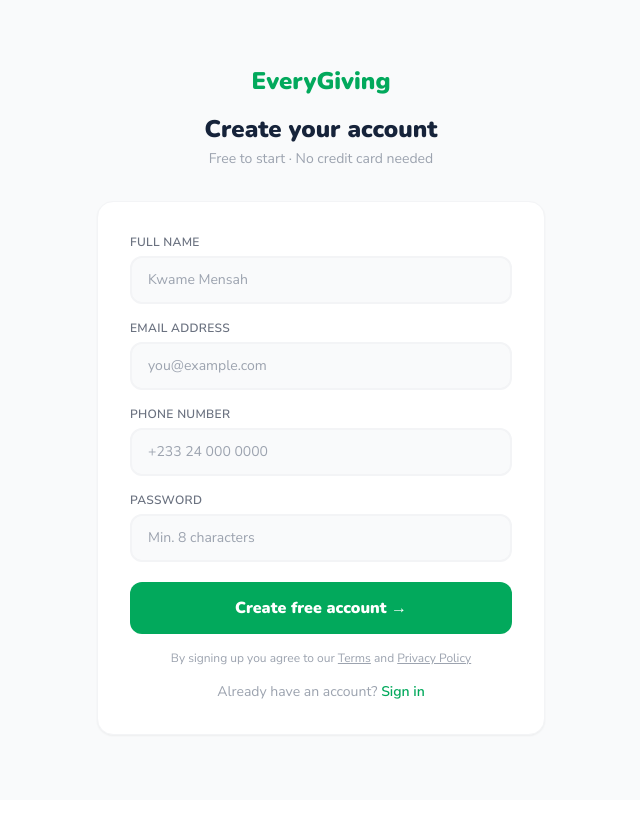
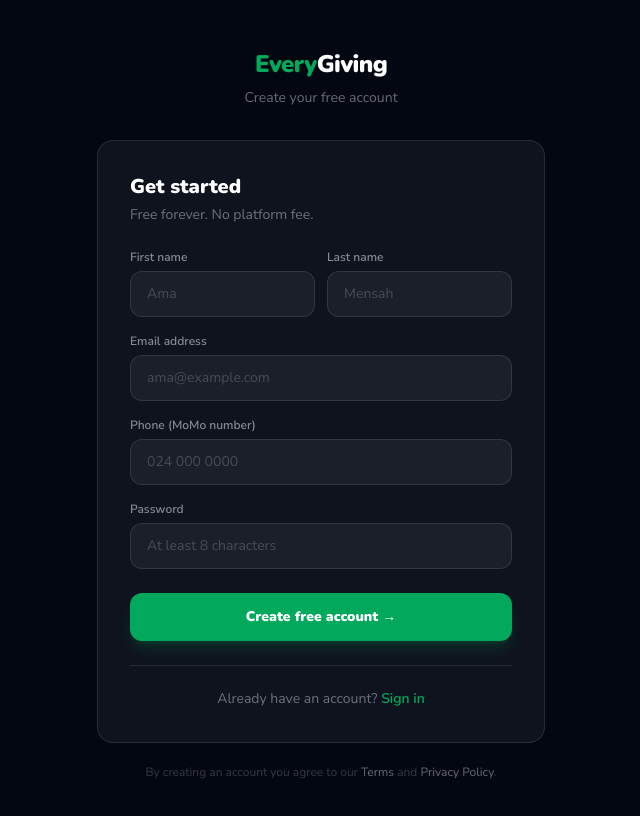
Before and after one commit to jefferyofosu1-cyber/everygivinggh, a Next.js app: page /auth/signup in a window 1280 px wide. Shown: the top 816 px of the page, without its empty margins (319-959 px from the left). Built offline with nearby package versions, Linux system fonts and the light colour scheme; no server answers.

Commit message:
Add files via upload

```diff
--- /dev/null
+++ b/app/auth/callback/route.ts
@@ -0,0 +1,34 @@
+import { NextRequest, NextResponse } from 'next/server'
+import { createServerClient } from '@supabase/ssr'
+import { cookies } from 'next/headers'
+
+export async function GET(request: NextRequest) {
+  const requestUrl = new URL(request.url)
+  const code = requestUrl.searchParams.get('code')
+  const next = requestUrl.searchParams.get('next') ?? '/create'
+
+  if (code) {
+    const cookieStore = cookies()
+    const supabase = createServerClient(
+      process.env.NEXT_PUBLIC_SUPABASE_URL!,
+      process.env.NEXT_PUBLIC_SUPABASE_ANON_KEY!,
+      {
+        cookies: {
+          getAll() { return cookieStore.getAll() },
+          setAll(cookiesToSet) {
+            cookiesToSet.forEach(({ name, value, options }) =>
+              cookieStore.set(name, value, options)
+            )
+          },
+        },
+      }
+    )
+    const { error } = await supabase.auth.exchangeCodeForSession(code)
+    if (!error) {
+      return NextResponse.redirect(new URL(next, requestUrl.origin))
+    }
+  }
+
+  // On failure, redirect to signup with error message
+  return NextResponse.redirect(new URL('/auth/signup?error=confirmation_failed', requestUrl.origin))
+}
--- /dev/null
+++ b/app/auth/confirm/page.tsx
@@ -0,0 +1,79 @@
+'use client'
+import { useEffect } from 'react'
+import { useRouter, useSearchParams } from 'next/navigation'
+import { Suspense } from 'react'
+import Link from 'next/link'
+
+function ConfirmContent() {
+  const router = useRouter()
+  const searchParams = useSearchParams()
+  const error = searchParams.get('error')
+
+  useEffect(() => {
+    if (!error) {
+      // Auto-redirect to create after 3 seconds
+      const t = setTimeout(() => router.push('/create'), 3000)
+      return () => clearTimeout(t)
+    }
+  }, [error, router])
+
+  if (error) {
+    return (
+      <div className="min-h-screen bg-navy flex items-center justify-center px-5">
+        <div className="max-w-md w-full text-center">
+          <div className="w-20 h-20 bg-red-500/10 rounded-full flex items-center justify-center mx-auto mb-6 text-4xl">❌</div>
+          <h1 className="font-nunito font-black text-white text-2xl mb-3">Confirmation failed</h1>
+          <p className="text-white/50 text-sm mb-8">The confirmation link may have expired. Try signing up again.</p>
+          <Link href="/auth/signup"
+            className="inline-block bg-primary text-white font-nunito font-black px-8 py-3.5 rounded-full hover:-translate-y-0.5 transition-all">
+            Back to sign up
+          </Link>
+        </div>
+      </div>
+    )
+  }
+
+  return (
+    <div className="min-h-screen bg-navy flex items-center justify-center px-5">
+      <div className="max-w-md w-full text-center">
+        {/* Animated check */}
+        <div className="relative inline-flex items-center justify-center w-24 h-24 mb-6">
+          <div className="absolute inset-0 bg-primary/20 rounded-full animate-ping" />
+          <div className="relative w-24 h-24 bg-primary rounded-full flex items-center justify-center text-4xl shadow-xl shadow-primary/30">
+            ✅
+          </div>
+        </div>
+
+        <h1 className="font-nunito font-black text-white text-3xl mb-3">Email confirmed!</h1>
+        <p className="text-white/50 text-sm mb-2">Welcome to Every Giving.</p>
+        <p className="text-white/30 text-xs mb-8">Taking you to start your campaign in a moment…</p>
+
+        {/* Progress bar */}
+        <div className="w-48 h-1 bg-white/10 rounded-full mx-auto mb-8 overflow-hidden">
+          <div className="h-full bg-primary rounded-full animate-[grow_3s_ease-in-out_forwards]" style={{ width: '0%', animation: 'width 3s ease forwards' }} />
+        </div>
+
+        <Link href="/create"
+          className="inline-block bg-primary text-white font-nunito font-black px-8 py-3.5 rounded-full hover:-translate-y-0.5 transition-all shadow-lg shadow-primary/25 text-sm">
+          Start your campaign now →
+        </Link>
+
+        <p className="text-white/20 text-xs mt-6">
+          Check your inbox — your welcome email is on its way.
+        </p>
+      </div>
+    </div>
+  )
+}
+
+export default function ConfirmPage() {
+  return (
+    <Suspense fallback={
+      <div className="min-h-screen bg-navy flex items-center justify-center">
+        <div className="w-16 h-16 bg-primary/20 rounded-full animate-pulse" />
+      </div>
+    }>
+      <ConfirmContent />
+    </Suspense>
+  )
+}
--- a/app/auth/signup/page.tsx
+++ b/app/auth/signup/page.tsx
@@ -1,75 +1,176 @@
 'use client'
 import { useState } from 'react'
 import Link from 'next/link'
-import { useRouter } from 'next/navigation'
 import { createClient } from '@/lib/supabase'
-import toast from 'react-hot-toast'
+import { trackFundraiserSignup } from '@/lib/crm'
 
 export default function SignupPage() {
-  const [form, setForm] = useState({ full_name: '', email: '', phone: '', password: '' })
+  const [form, setForm] = useState({ firstName: '', lastName: '', email: '', phone: '', password: '' })
   const [loading, setLoading] = useState(false)
-  const router = useRouter()
-  const supabase = createClient()
+  const [error, setError] = useState('')
+  const [submitted, setSubmitted] = useState(false)
 
-  const set = (k: string) => (e: React.ChangeEvent<HTMLInputElement>) => setForm(f => ({ ...f, [k]: e.target.value }))
-
-  const handleSignup = async (e: React.FormEvent) => {
+  const handleSubmit = async (e: React.FormEvent) => {
     e.preventDefault()
     setLoading(true)
-    const { error } = await supabase.auth.signUp({
+    setError('')
+
+    const supabase = createClient()
+    const redirectTo = `${window.location.origin}/auth/callback?next=/create`
+
+    const { data, error: authError } = await supabase.auth.signUp({
       email: form.email,
       password: form.password,
-      options: { data: { full_name: form.full_name, phone: form.phone } }
+      options: {
+        emailRedirectTo: redirectTo,
+        data: {
+          full_name: `${form.firstName} ${form.lastName}`.trim(),
+          phone: form.phone,
+        },
+      },
     })
-    if (error) {
-      toast.error(error.message)
-    } else {
-      toast.success('Account created! Check your email to verify.')
-      router.push('/dashboard')
-      router.refresh()
+
+    if (authError) {
+      setError(authError.message)
+      setLoading(false)
+      return
     }
+
+    if (data.user) {
+      await supabase.from('profiles').upsert({
+        id: data.user.id,
+        full_name: `${form.firstName} ${form.lastName}`.trim(),
+        phone: form.phone,
+      })
+      trackFundraiserSignup({
+        email: form.email,
+        firstName: form.firstName,
+        lastName: form.lastName,
+        phone: form.phone,
+      })
+    }
+
     setLoading(false)
+    setSubmitted(true)
   }
 
+  // ── CHECK EMAIL SCREEN ────────────────────────────────────────────────────
+  if (submitted) {
+    return (
+      <div className="min-h-screen bg-gray-950 flex items-center justify-center px-5 py-12">
+        <div className="max-w-md w-full text-center">
+          <div className="relative inline-flex items-center justify-center w-24 h-24 mb-6">
+            <div className="absolute inset-0 bg-primary/20 rounded-full animate-ping" />
+            <div className="relative w-24 h-24 bg-primary rounded-full flex items-center justify-center text-4xl shadow-xl shadow-primary/30">
+              ✉️
+            </div>
+          </div>
+          <h1 className="font-nunito font-black text-white text-3xl mb-3">Check your email</h1>
+          <p className="text-white/50 text-sm mb-2">
+            We sent a confirmation link to
+          </p>
+          <p className="text-primary font-bold text-base mb-6">{form.email}</p>
+          <p className="text-white/30 text-xs leading-relaxed mb-8 max-w-xs mx-auto">
+            Click the link in the email to confirm your account. After confirming, you'll be taken straight to start your campaign.
+          </p>
+          <div className="bg-white/5 border border-white/10 rounded-2xl p-5 text-left mb-6">
+            <div className="text-white/60 text-xs font-bold mb-3 uppercase tracking-widest">Didn't get the email?</div>
+            <div className="flex flex-col gap-2 text-xs text-white/40 leading-relaxed">
+              <div>— Check your spam or junk folder</div>
+              <div>— Make sure you typed your email correctly</div>
+              <div>— Contact us at <a href="mailto:business@everygiving.org" className="text-primary">business@everygiving.org</a></div>
+            </div>
+          </div>
+          <Link href="/auth/signup"
+            className="text-white/30 text-sm hover:text-white transition-colors">
+            ← Use a different email
+          </Link>
+        </div>
+      </div>
+    )
+  }
+
+  // ── SIGNUP FORM ───────────────────────────────────────────────────────────
   return (
-    <div className="min-h-screen bg-gray-50 flex items-center justify-center px-5 py-12">
+    <div className="min-h-screen bg-gray-950 flex items-center justify-center px-5 py-12">
       <div className="w-full max-w-md">
+
         <div className="text-center mb-8">
-          <Link href="/" className="font-nunito font-black text-2xl text-primary">EveryGiving</Link>
-          <h1 className="font-nunito font-black text-navy text-2xl mt-4 mb-1">Create your account</h1>
-          <p className="text-gray-400 text-sm">Free to start · No credit card needed</p>
+          <Link href="/" className="inline-block font-nunito font-black text-2xl tracking-tight">
+            <span className="text-primary">Every</span><span className="text-white">Giving</span>
+          </Link>
+          <div className="text-white/40 text-sm mt-2">Create your free account</div>
         </div>
 
-        <div className="bg-white rounded-2xl shadow-sm border border-gray-100 p-8">
-          <form onSubmit={handleSignup} className="flex flex-col gap-4">
-            {[
-              { key: 'full_name', label: 'Full name', type: 'text', placeholder: 'Kwame Mensah' },
-              { key: 'email', label: 'Email address', type: 'email', placeholder: 'you@example.com' },
-              { key: 'phone', label: 'Phone number', type: 'tel', placeholder: '+233 24 000 0000' },
-              { key: 'password', label: 'Password', type: 'password', placeholder: 'Min. 8 characters' },
-            ].map(field => (
-              <div key={field.key}>
-                <label className="text-xs font-bold text-gray-500 uppercase tracking-wide mb-1.5 block">{field.label}</label>
-                <input type={field.type} value={(form as any)[field.key]} onChange={set(field.key)} required
-                  placeholder={field.placeholder}
-                  className="w-full bg-gray-50 border-2 border-gray-100 focus:border-primary rounded-xl px-4 py-3 text-sm outline-none transition-colors" />
+        <div className="bg-white/5 border border-white/10 rounded-2xl p-8">
+          <h1 className="font-nunito font-black text-white text-xl mb-1">Get started</h1>
+          <p className="text-white/40 text-sm mb-6">Free forever. No platform fee.</p>
+
+          {error && (
+            <div className="bg-red-500/10 border border-red-500/20 rounded-xl p-3 mb-5 text-sm text-red-400">
+              {error}
+            </div>
+          )}
+
+          <form onSubmit={handleSubmit} className="flex flex-col gap-4">
+            <div className="grid grid-cols-2 gap-3">
+              <div>
+                <label className="text-xs font-bold text-white/50 block mb-1.5">First name</label>
+                <input type="text" required value={form.firstName}
+                  onChange={e => setForm(p => ({ ...p, firstName: e.target.value }))}
+                  placeholder="Ama"
+                  className="w-full bg-white/5 border border-white/10 rounded-xl px-4 py-3 text-white text-sm placeholder-white/20 focus:outline-none focus:border-primary transition-colors" />
               </div>
-            ))}
+              <div>
+                <label className="text-xs font-bold text-white/50 block mb-1.5">Last name</label>
+                <input type="text" value={form.lastName}
+                  onChange={e => setForm(p => ({ ...p, lastName: e.target.value }))}
+                  placeholder="Mensah"
+                  className="w-full bg-white/5 border border-white/10 rounded-xl px-4 py-3 text-white text-sm placeholder-white/20 focus:outline-none focus:border-primary transition-colors" />
+              </div>
+            </div>
+
+            <div>
+              <label className="text-xs font-bold text-white/50 block mb-1.5">Email address</label>
+              <input type="email" required value={form.email}
+                onChange={e => setForm(p => ({ ...p, email: e.target.value }))}
+                placeholder="ama@example.com"
+                className="w-full bg-white/5 border border-white/10 rounded-xl px-4 py-3 text-white text-sm placeholder-white/20 focus:outline-none focus:border-primary transition-colors" />
+            </div>
+
+            <div>
+              <label className="text-xs font-bold text-white/50 block mb-1.5">Phone (MoMo number)</label>
+              <input type="tel" value={form.phone}
+                onChange={e => setForm(p => ({ ...p, phone: e.target.value }))}
+                placeholder="024 000 0000"
+                className="w-full bg-white/5 border border-white/10 rounded-xl px-4 py-3 text-white text-sm placeholder-white/20 focus:outline-none focus:border-primary transition-colors" />
+            </div>
+
+            <div>
+              <label className="text-xs font-bold text-white/50 block mb-1.5">Password</label>
+              <input type="password" required minLength={8} value={form.password}
+                onChange={e => setForm(p => ({ ...p, password: e.target.value }))}
+                placeholder="At least 8 characters"
+                className="w-full bg-white/5 border border-white/10 rounded-xl px-4 py-3 text-white text-sm placeholder-white/20 focus:outline-none focus:border-primary transition-colors" />
+            </div>
+
             <button type="submit" disabled={loading}
-              className="w-full bg-primary hover:bg-primary-dark text-white font-nunito font-black py-3.5 rounded-xl transition-all hover:-translate-y-px disabled:opacity-60 mt-1">
+              className="w-full py-3.5 bg-primary hover:bg-primary-dark disabled:opacity-50 text-white font-nunito font-black rounded-xl transition-all hover:-translate-y-0.5 shadow-lg shadow-primary/20 text-sm mt-2">
               {loading ? 'Creating account...' : 'Create free account →'}
             </button>
           </form>
 
-          <p className="text-xs text-gray-400 text-center mt-4">
-            By signing up you agree to our <Link href="#" className="underline">Terms</Link> and <Link href="#" className="underline">Privacy Policy</Link>
-          </p>
-
-          <div className="mt-4 text-center text-sm text-gray-400">
-            Already have an account?{' '}
-            <Link href="/auth/login" className="text-primary font-bold hover:underline">Sign in</Link>
+          <div className="mt-6 pt-5 border-t border-white/10 text-center">
+            <span className="text-white/40 text-sm">Already have an account? </span>
+            <Link href="/auth/login" className="text-primary font-bold text-sm hover:text-primary-dark transition-colors">Sign in</Link>
           </div>
         </div>
+
+        <p className="text-center text-white/20 text-xs mt-5 leading-relaxed">
+          By creating an account you agree to our{' '}
+          <Link href="/terms" className="text-white/40 hover:text-primary">Terms</Link> and{' '}
+          <Link href="/privacy" className="text-white/40 hover:text-primary">Privacy Policy</Link>.
+        </p>
       </div>
     </div>
   )
```
